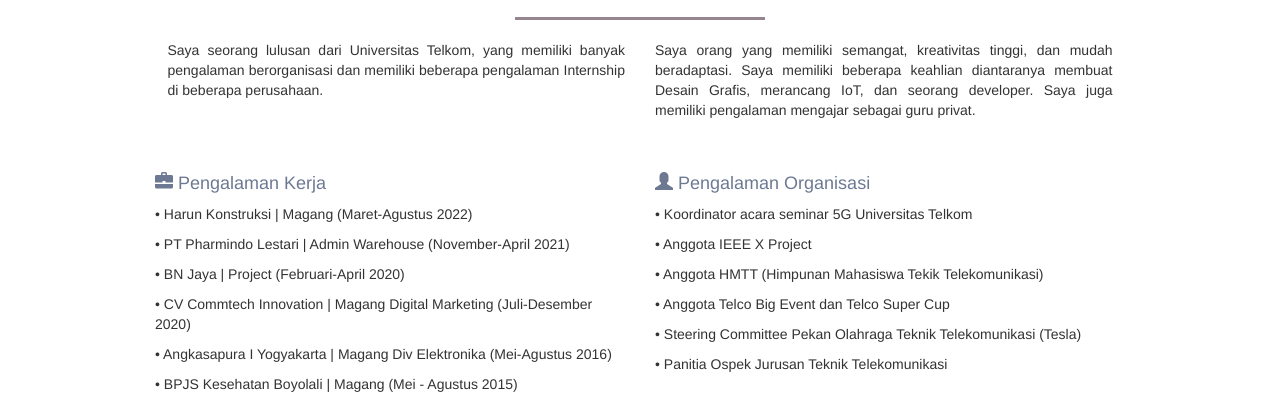
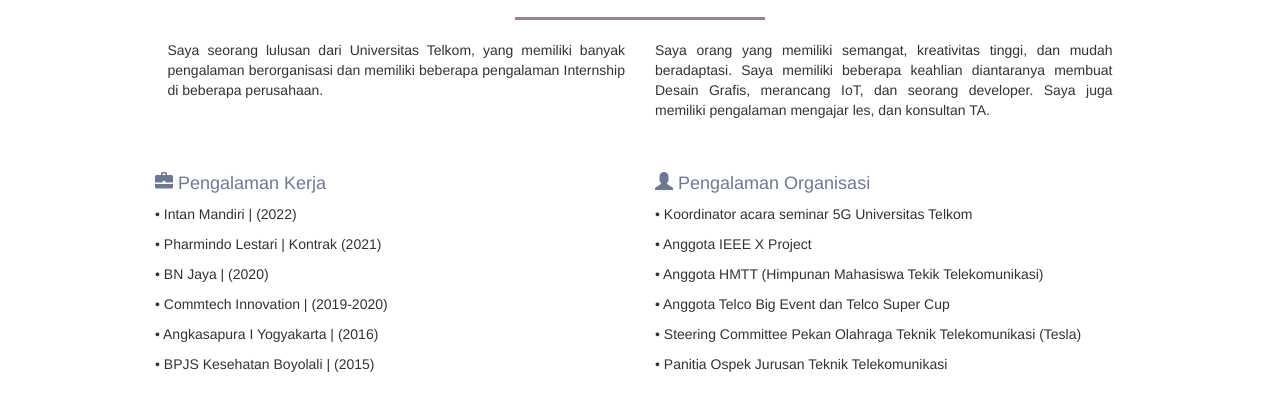
Before and after one commit to intanlaily/intanlaily.github.io, a plain HTML site: page index.html in a window 1280 px wide. Shown: the part 556-952 px from the top of the page. Drawn offline with Linux system fonts and the light colour scheme.

Commit message:
first commit

```diff
--- a/index.html
+++ b/index.html
@@ -71,7 +71,7 @@
             <p class="text-justify"> Saya seorang lulusan dari Universitas Telkom, yang memiliki banyak pengalaman berorganisasi dan memiliki beberapa pengalaman Internship di beberapa perusahaan. </p>
           </div>
           <div class="col-sm-5">
-            <p class="text-justify"> Saya orang yang memiliki semangat, kreativitas tinggi, dan mudah beradaptasi. Saya memiliki beberapa keahlian diantaranya membuat Desain Grafis, merancang IoT, dan seorang developer. Saya juga memiliki pengalaman mengajar sebagai guru privat.</p>
+            <p class="text-justify"> Saya orang yang memiliki semangat, kreativitas tinggi, dan mudah beradaptasi. Saya memiliki beberapa keahlian diantaranya membuat Desain Grafis, merancang IoT, dan seorang developer. Saya juga memiliki pengalaman mengajar les, dan konsultan TA.</p>
           </div>
         </div>
         <div class="row">
@@ -84,12 +84,12 @@
               <div class="col-sm-5 col-sm-offset-1">
                 <h4 class="text-justify"> <i class="glyphicon glyphicon-briefcase"></i> Pengalaman Kerja </p>
             </h4>
-                <p>• Harun Konstruksi | Magang (Maret-Agustus 2022)</p>
-                <p>• PT Pharmindo Lestari | Admin Warehouse (November-April 2021)</p>
-                <p>• BN Jaya | Project (Februari-April 2020)</p>
-                <p>• CV Commtech Innovation | Magang Digital Marketing (Juli-Desember 2020)</p>
-                <p>• Angkasapura I Yogyakarta | Magang Div Elektronika (Mei-Agustus 2016)</p>
-                <p>• BPJS Kesehatan Boyolali | Magang (Mei - Agustus 2015)</p>
+                <p>• Intan Mandiri | (2022)</p>
+                <p>• Pharmindo Lestari | Kontrak (2021)</p>
+                <p>• BN Jaya | (2020)</p>
+                <p>• Commtech Innovation | (2019-2020)</p>
+                <p>• Angkasapura I Yogyakarta | (2016)</p>
+                <p>• BPJS Kesehatan Boyolali | (2015)</p>
               </div>
 
             <div class="col-sm-5">
```
